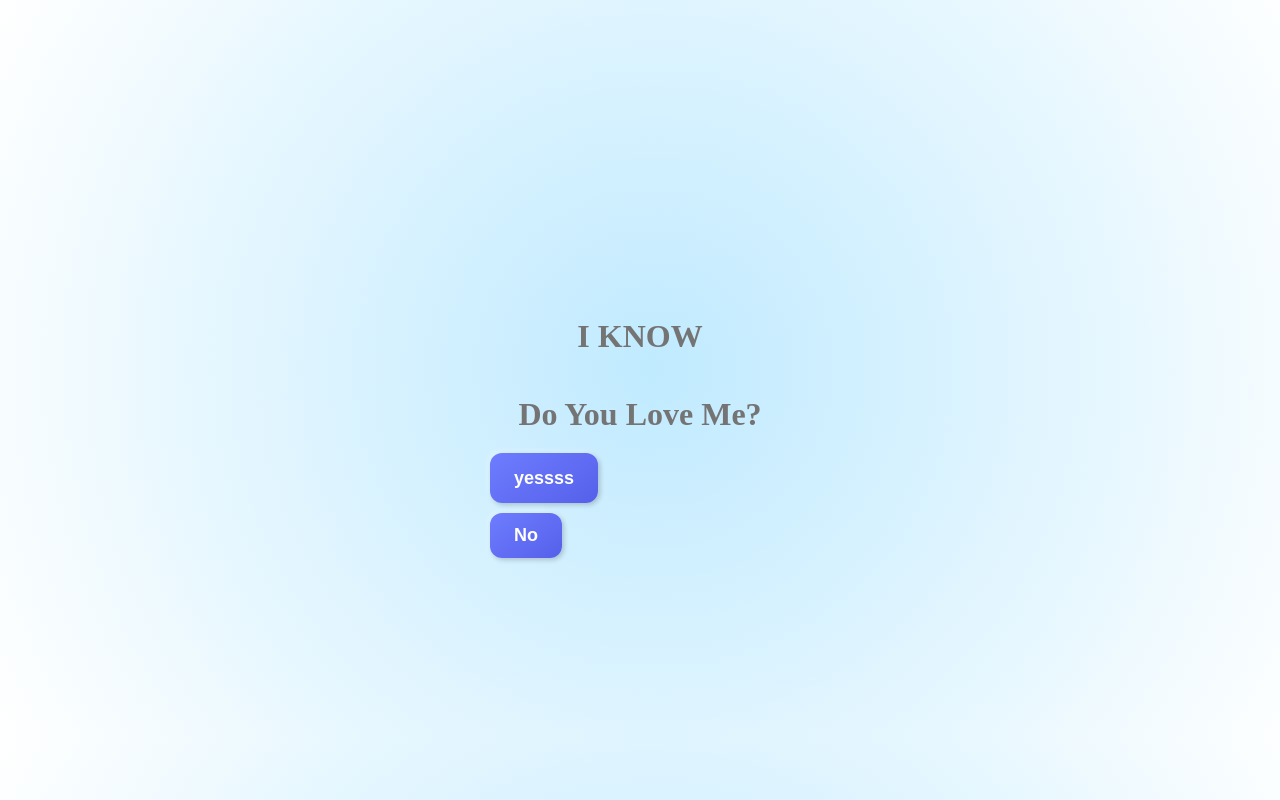
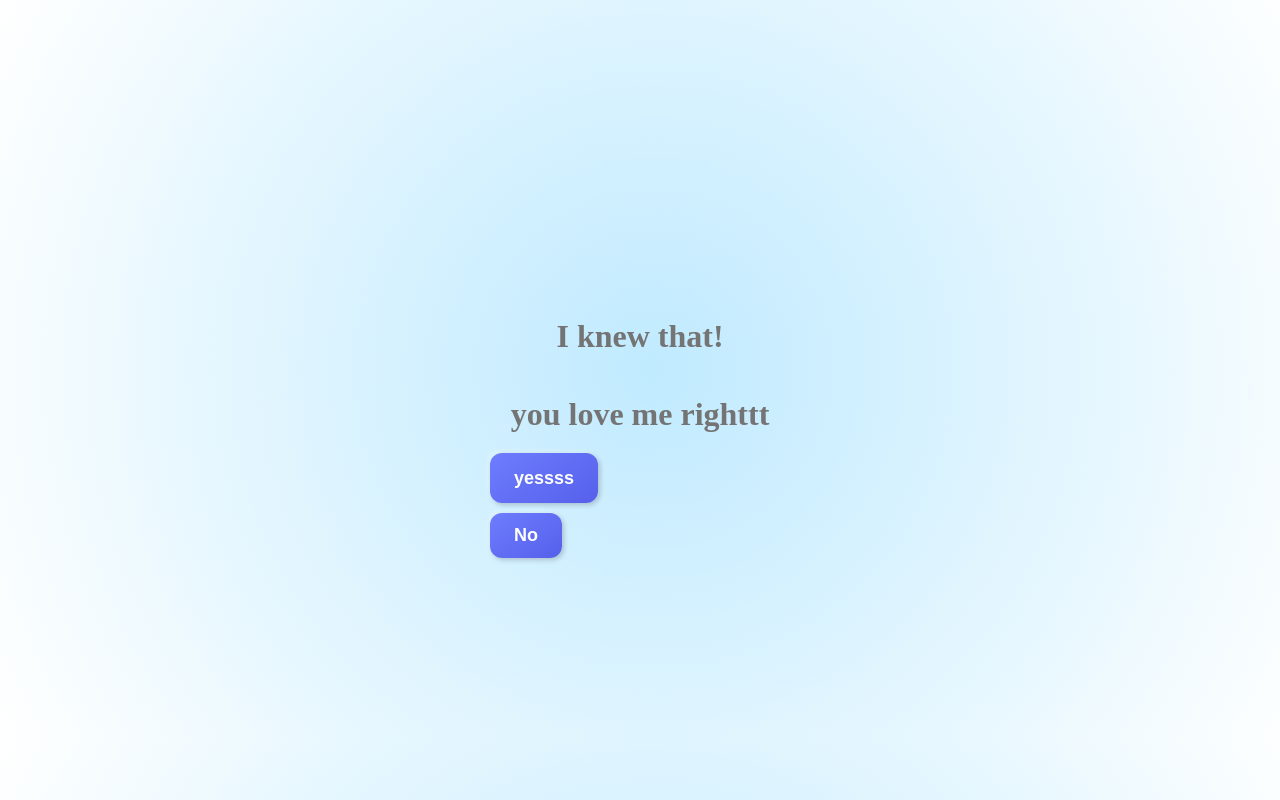
Before and after one commit to tty243/birthday1, a plain HTML site: page working.html in a window 1280 px wide. Drawn offline with Linux system fonts and the light colour scheme.

Commit message:
Update working.html

```diff
--- a/working.html
+++ b/working.html
@@ -85,8 +85,8 @@ button:active {
     </style>
 </head>
 <body>
-        <h1>I KNOW</h1>
-    <h1 id="wha">Do You Love Me?</h1>
+       <h1>I knew that!</h1>
+    <h1 id="wha">you love me righttt</h1>
 
     <div class="button-container">
         <button id="moveButton">No</button>
```
